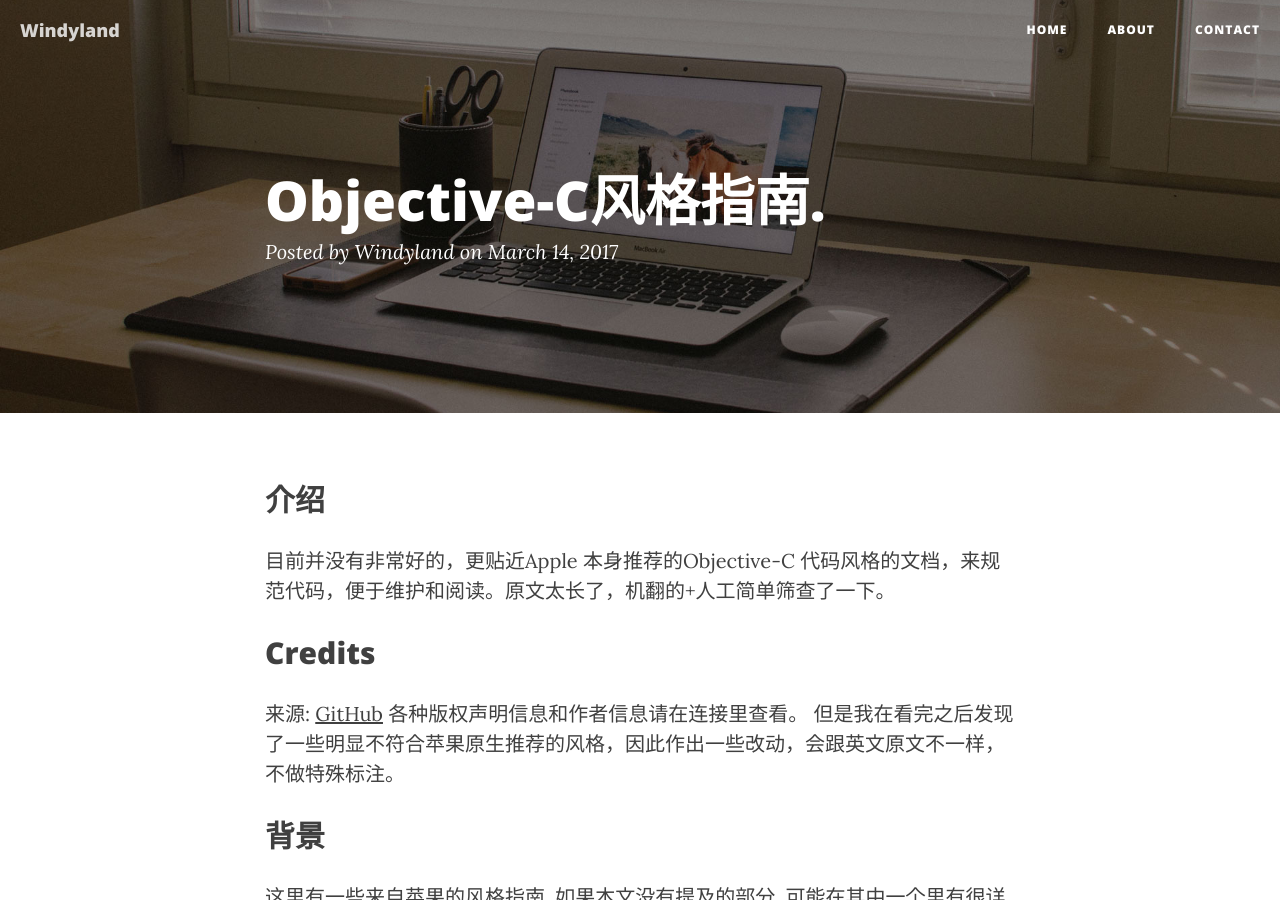
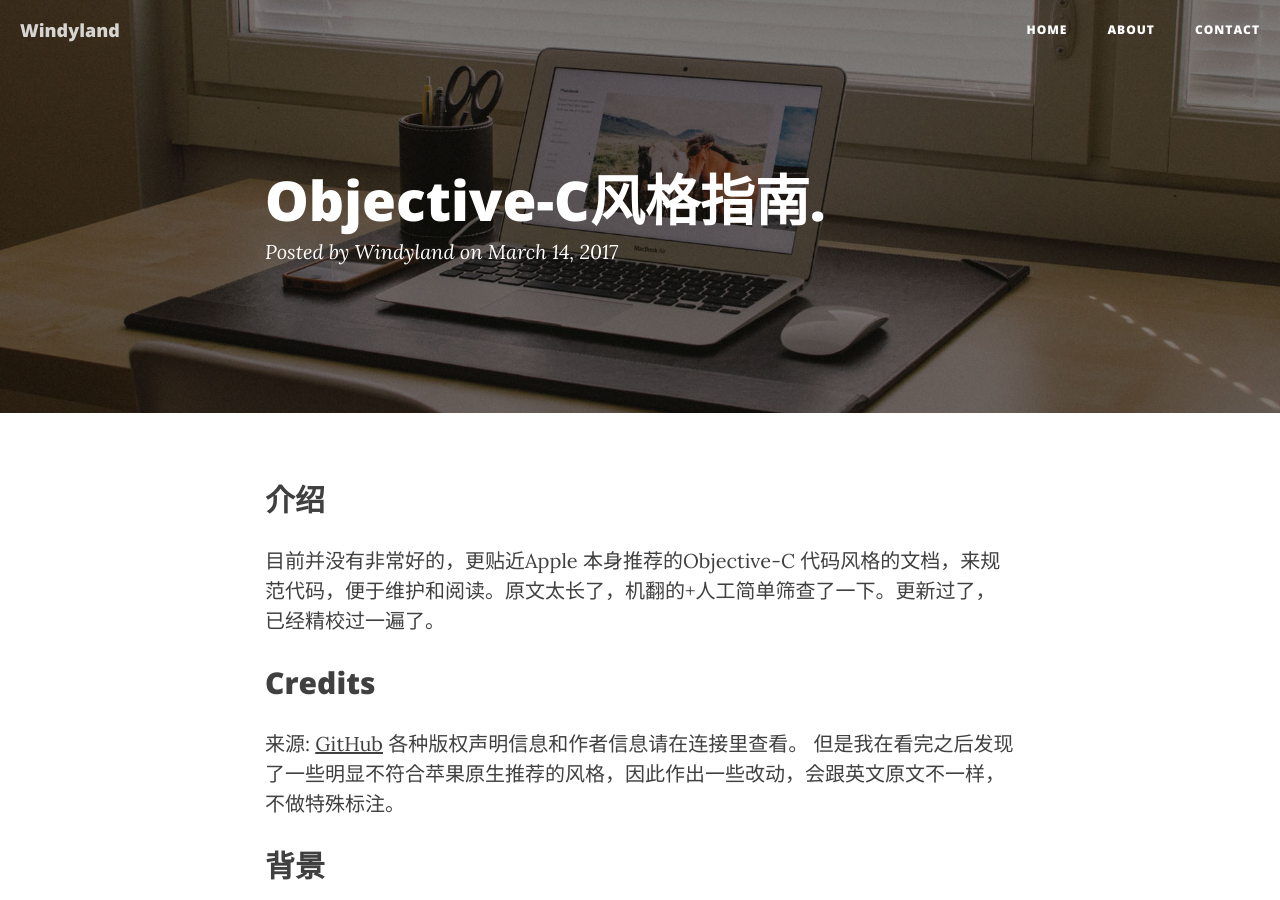
Before and after one commit to DavidHu0921/davidhu0921.github.io, a Jekyll site: the page built from _posts/2017-03-14-Objective-C风格指南.md, in a window 1280 px wide and 900 px high. Built offline with Jekyll 4.4.1, drawn with Linux system fonts in a browser that asks for light colours; nearby versions of some CDN libraries; some of the changed text lies outside the part shown.

Commit message:
fix some words

````diff
--- a/_posts/2017-03-14-Objective-C风格指南.md
+++ b/_posts/2017-03-14-Objective-C风格指南.md
@@ -8,7 +8,7 @@ categories: iOS学习笔记
 
 ## 介绍
 
-目前并没有非常好的，更贴近Apple 本身推荐的Objective-C 代码风格的文档，来规范代码，便于维护和阅读。原文太长了，机翻的+人工简单筛查了一下。
+目前并没有非常好的，更贴近Apple 本身推荐的Objective-C 代码风格的文档，来规范代码，便于维护和阅读。原文太长了，机翻的+人工简单筛查了一下。更新过了，已经精校过一遍了。
 
 ## Credits
 
@@ -143,7 +143,7 @@ else {
 ```
 
 * 在方法之间应该有一个空白行, 以帮助视觉清晰和组织. 方法中的空格应该按功能分离, 但通常应该是新的方法.
-* 推荐使用自动合成. 但是如果需要, `@ synthesize`和`@ dynamic`应该在实现中的新行上声明.
+* 推荐使用自动合成. 但是如果需要, `@synthesize`和`@dynamic`应该在实现中的新行上声明.
 * 应经常避免冒号对齐方法. 在一个方法里面有多于三个冒号的情况下, 冒号对齐使代码更易读. 但是 **千万不要** 在有block的时候用冒号对齐, 因为Xcode的缩进会使它难以辨认.
 
 **首选:**
@@ -225,7 +226,7 @@ static NSTimeInterval const RWTTutorialViewControllerNavigationFadeAnimationDura
 static NSTimeInterval const fadetime = 1.7;
 ```
 
-属性应该是驼峰式, 前导词是小写. 使用自动合成属性而不是手动@synthesize语句, 除非你有很好的理由.
+属性应该是驼峰式, 前导词是小写. 使用自动合成属性而不是手动`@synthesize`语句, 除非你有很好的理由.
 
 **首选:**
 
````
Also changed, not shown: other parts of _posts/2017-03-14-Objective-C风格指南.md (+3 -2 lines).
